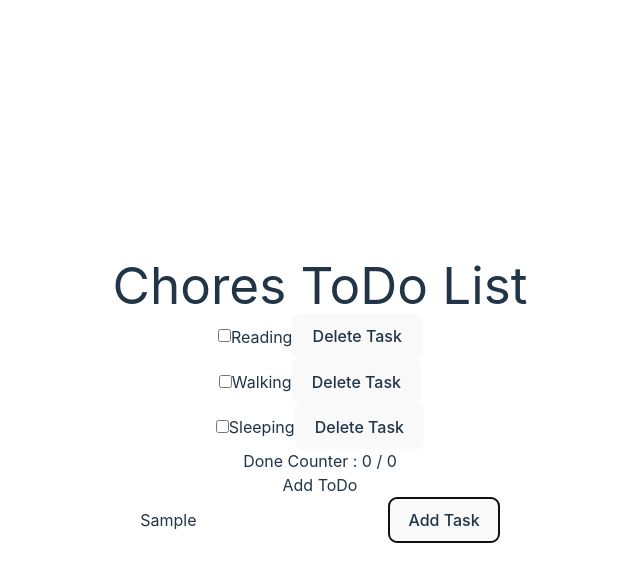
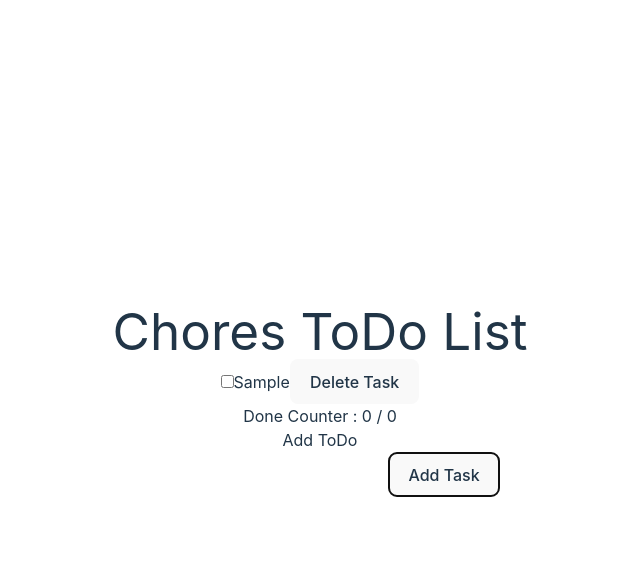
Before and after one commit to Logassi/Exercise_ToDoList_Tailwind, a React (Vite) app: page / in a window 1280 px wide. Both pictures are taken after typing "Sample" into the empty fields and a click on the button "Add Task". Shown: the top 582 px of the page, without its empty margins (320-960 px from the left). Built offline with nearby package versions, Linux system fonts and the light colour scheme.

Commit message:
Feat : (BUGGED) Trying to make the Add Task Feature

```diff
--- a/src/App.tsx
+++ b/src/App.tsx
@@ -1,26 +1,12 @@
 
-import TodoListComponent from './components/todolist'
+import TodoList from './components/TodoList'
 import './App.css'
 
 function App() {
 
   return (
     <div id='container'>
-      <h1>Chores ToDo List</h1>
-      <div id='todoList'>
-        <TodoListComponent task = "Reading"/>
-        <TodoListComponent task = "Walking"/>
-        <TodoListComponent task = "Sleeping"/>
-      </div>
-
-      <div id='contentAddTodo'>
-          <p>Done Counter : 0 / 0</p>
-          <div>
-            <p>Add ToDo</p>
-            <input type='text'/>
-            <button>Add Task</button>
-          </div>
-      </div>
+      <TodoList />
     </div>
   )
 }
--- /dev/null
+++ b/src/components/TodoItem.tsx
@@ -0,0 +1,19 @@
+// import React from "react";
+import { ITask } from "./types";
+
+function deleteButtonHandler(){
+    alert("Delete button pressed");
+}
+
+
+function TodoItem(props : ITask){
+    return(
+        <div id='contentToDoList'>
+            <input type="checkbox"  />
+            {props.task}
+            <button onClick={deleteButtonHandler}>Delete Task</button>
+        </div>
+    )
+}
+
+export default TodoItem;
--- a/src/components/todolist.tsx
+++ b/src/components/todolist.tsx
@@ -1,19 +1,89 @@
-// import React from "react";
-import { ITask } from "./types";
 
-function deleteButtonHandler(){
-    alert("Delete button pressed");
+import { useRef, useState } from 'react'
+import TodoItem from './TodoItem'
+import { ITask } from './types';
+
+function TodoList() {
+
+    // const state = {
+    //     todoList : [
+    //       "Reading",
+    //       "Walking",
+    //       "Sleeping",
+    //       "Makan Nasi Padang"
+    //     ]
+    //   }
+
+    const inputRef = useRef<HTMLInputElement>(null);
+    const [todoList, setTodoList] = useState<ITask[]>([]);
+
+    const addTodo = () => {
+        const inputText =  inputRef.current?.value.trim() ;
+        // console.log(inputText);
+
+        if(inputText === ""){
+            return null;
+        }
+
+        const newTodo : ITask = {
+            id : Date.now(),
+            text : inputText,
+            isCompleteCheck : false
+        }
+
+        setTodoList((prev) => [...prev, newTodo]);
+
+
+        if (inputRef.current) {
+            inputRef.current.value = "";
+          }
+
+
+    }
+
+    const renderAddTodo = () => {
+        return (
+            <div>
+                <p>Done Counter : 0 / 0</p>
+                <div>
+                    <p>Add ToDo</p>
+                    <input ref={inputRef} type='text'/>
+                    <button onClick={addTodo}>Add Task</button>
+                </div>
+            </div>
+        )
+    }
+
+
+    function renderTodoList(){
+        return todoList.map((val, index) => {
+          return(
+            <TodoItem key={index} task = {val.text}/>
+          )
+        })
+      }
+
+
+
+
+
+
+    return (
+    <div>
+        <h1>Chores ToDo List</h1>
+      <div id='todoList'>
+        {
+            renderTodoList()
+        }
+      </div>
+
+      <div id='contentAddTodo'>
+        {
+            renderAddTodo()
+        }
+      </div>
+    </div>
+  )
 }
 
-
-function TodoListComponent(props : ITask){
-    return(
-        <div id='contentToDoList'>
-            <input type="checkbox"  />
-            {props.task}
-            <button onClick={deleteButtonHandler}>Delete Task</button>
-        </div>
-    )
-}
-
-export default TodoListComponent;
+export default TodoList;
--- a/src/components/types.ts
+++ b/src/components/types.ts
@@ -1,3 +1,5 @@
 export interface ITask {
-    task : string;
+    id : Date,
+    task : string,
+    isCompleteCheck : boolean
 }
```
